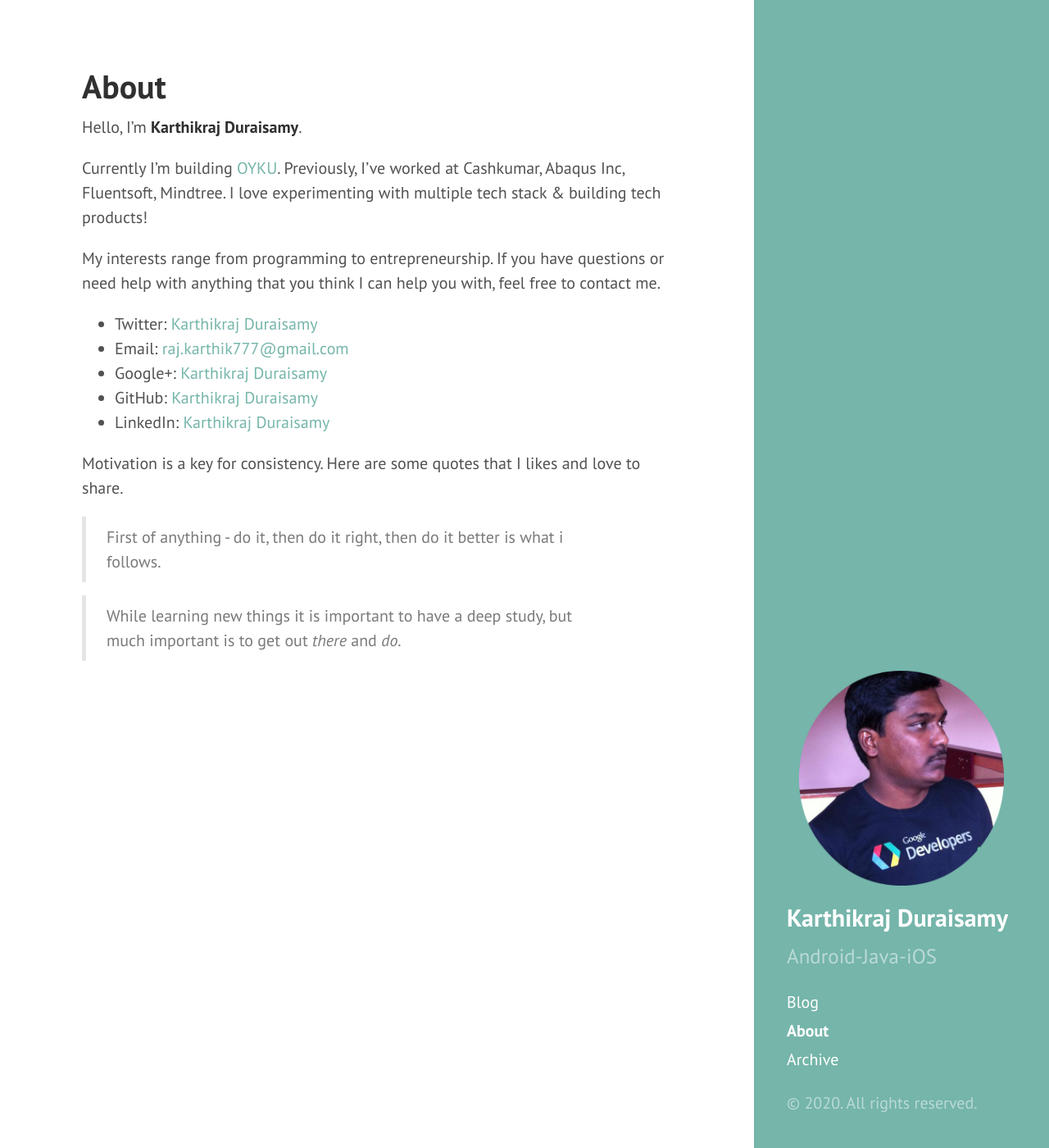
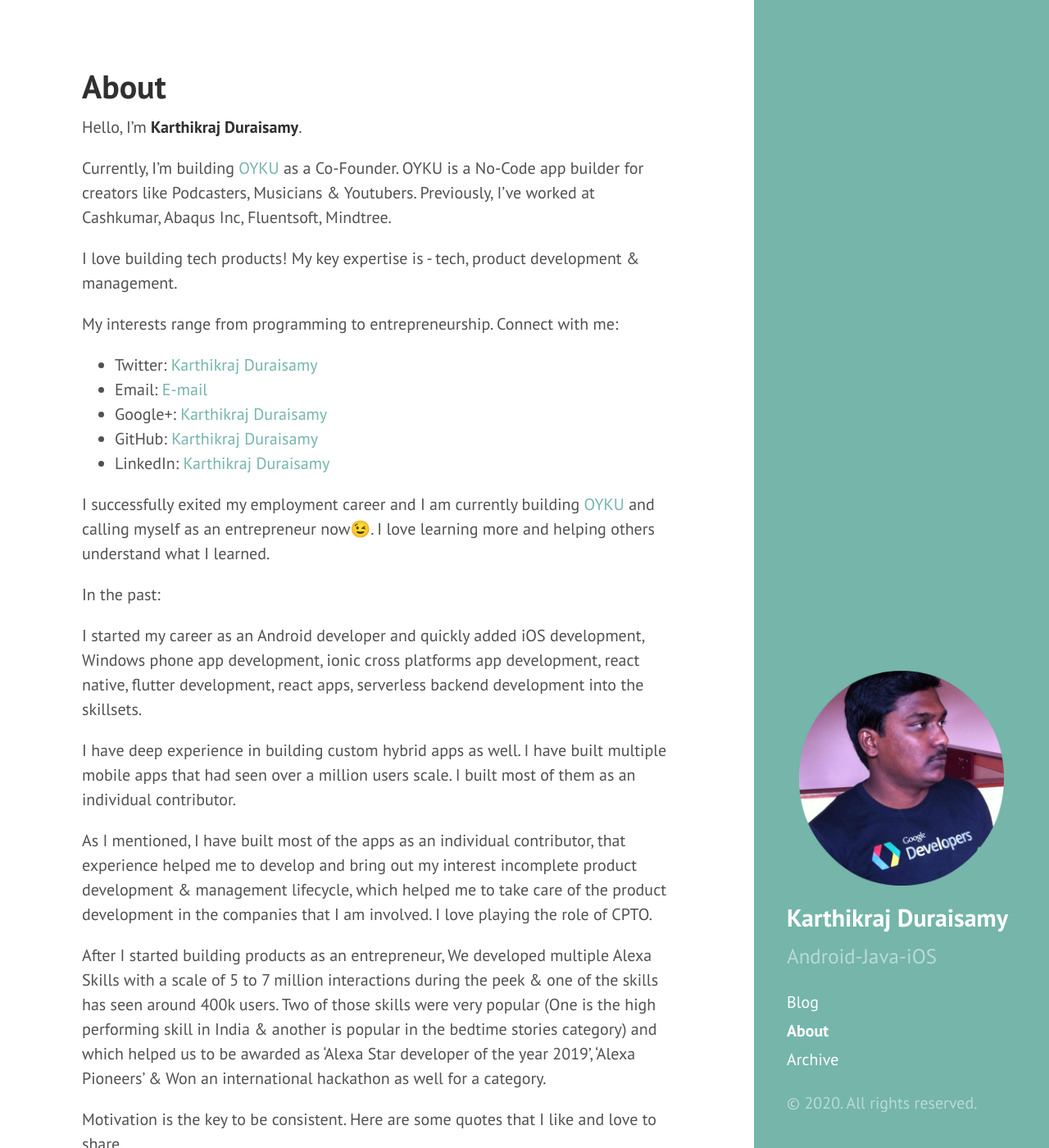
Before and after one commit to karthikraj-duraisamy/karthikraj-duraisamy.github.io, a Jekyll site: the page built from about.md, in a window 1280 px wide and 1400 px high. Shown: the whole window at 82% size. Built offline with Jekyll 4.4.1, drawn with Linux system fonts in a browser that asks for light colours; some of the changed text lies outside the part shown.

Commit message:
Update about.md

```diff
--- a/about.md
+++ b/about.md
@@ -6,22 +6,44 @@
 
 Hello, I'm <strong>Karthikraj Duraisamy</strong>.
 
-Currently I'm building [OYKU](https://oykuapp.com). Previously, I've worked at Cashkumar, Abaqus Inc, Fluentsoft, Mindtree.
-I love experimenting with multiple tech stack & building tech products!
+Currently, I'm building [OYKU](https://oykuapp.com) as a Co-Founder. OYKU is a No-Code app builder for creators like Podcasters, Musicians & Youtubers. Previously, I've worked at Cashkumar, Abaqus Inc, Fluentsoft, Mindtree.
 
-My interests range from programming to entrepreneurship. If you have questions or need help with anything that you think I can help you with, feel free to contact me.
+I love building tech products! My key expertise is - tech, product development & management.
+
+My interests range from programming to entrepreneurship.
+Connect with me:
 
 <ul>
-<li>Twitter: <a href="https://twitter.com/MeKarthikraj">Karthikraj Duraisamy</a></li>
-<li>Email: <a href="mailto:raj.karthik777@gmail.com">raj.karthik777@gmail.com</a></li>
+<li>Twitter: <a href="https://twitter.com/krajdsamy">Karthikraj Duraisamy</a></li>
+<li>Email: <a href="mailto:raj.karthik777@gmail.com">E-mail</a></li>
 <li>Google+: <a href="https://plus.google.com/+karthikrajduraisamyprofile/">Karthikraj Duraisamy</a></li>
 <li>GitHub: <a href="https://github.com/karthikraj-duraisamy">Karthikraj Duraisamy</a></li>
 <li>LinkedIn: <a href="https://in.linkedin.com/in/karthikrajduraisamy">Karthikraj Duraisamy</a></li>
 </ul>
 
+I successfully exited my employment career and I am currently building [OYKU](https://oykuapp.com) and calling myself as an entrepreneur now😉. I love learning more and helping others understand what I learned.
 
-Motivation is a key for consistency. Here are some quotes that I likes and love to share.
+In the past:
 
-> First of anything - do it, then do it right, then do it better is what i follows.
+I started my career as an Android developer and quickly added iOS development, Windows phone app development, ionic cross platforms app development, react native, flutter development, react apps, serverless backend development into the skillsets.
 
-> While learning new things it is important to have a deep study, but much important is to get out *there* and *do*.
+I have deep experience in building custom hybrid apps as well. I have built multiple mobile apps that had seen over a million users scale. I built most of them as an individual contributor.
+
+As I mentioned, I have built most of the apps as an individual contributor, that experience helped me to develop and bring out my interest incomplete product development & management lifecycle, which helped me to take care of the product development in the companies that I am involved. I love playing the role of CPTO.
+
+After I started building products as an entrepreneur, We developed multiple Alexa Skills with a scale of 5 to 7 million interactions during the peek & one of the skills has seen around 400k users. Two of those skills were very popular (One is the high performing skill in India & another is popular in the bedtime stories category) and which helped us to be awarded as 'Alexa Star developer of the year 2019', 'Alexa Pioneers' & Won an international hackathon as well for a category.
+
+
+Motivation is the key to be consistent. Here are some quotes that I like and love to share.
+
+> First of all - start doing it, then do it right, then do it better is what I follow.
+
+> While learning - much important is to get out *there* and *do*.
+
+> Don't believe what others say is the right thing to do until you understand the reason behind it and convince yourself.
+
+> Keep moving on is what I follow - I don't stay with the results (Either success or failure)
+
+> In the knowledge hunt process - I love looking for improvement always and never allowed to settle myself with what I have at present.
+
+> I love teaching others about what I learned - because I am more responsible while I am suggesting anything to someone else.
```
